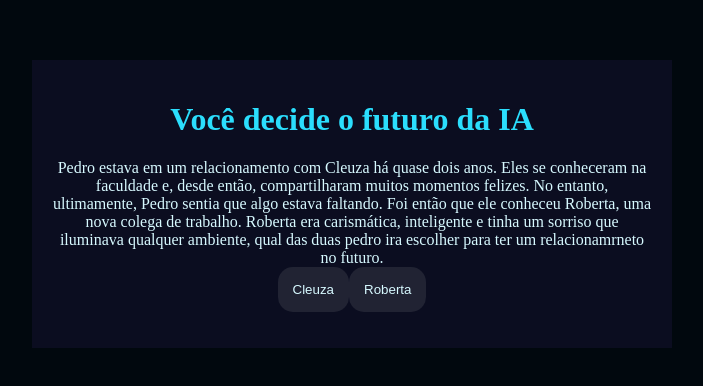
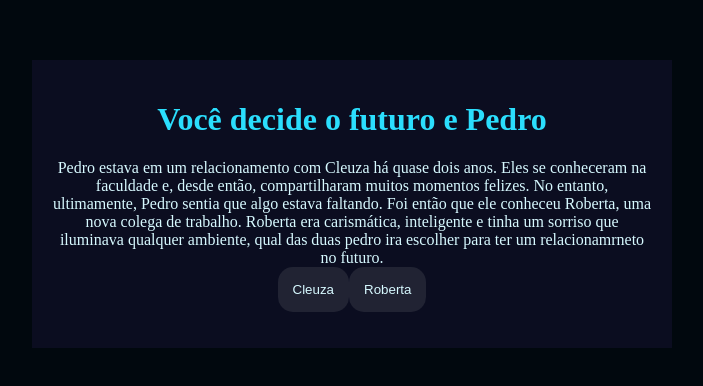
Before and after one commit to bahianoN30/Hist-ria, a plain HTML site: page História/index.html in a window 1280 px wide. Shown: the part 204-590 px from the top of the page, without its empty margins (288-991 px from the left). Drawn offline with Linux system fonts and the light colour scheme.

Commit message:
Update index.html

```diff
--- a/História/index.html
+++ b/História/index.html
@@ -8,7 +8,7 @@
 </head>
 <body>
     <div class="caixa-principal">
-        <h1>Você decide o futuro da IA</h1>
+        <h1>Você decide o futuro e Pedro</h1>
         <div class="caixa-perguntas"></div>
         <div class="caixa-alternativas"></div>
         <div class="caixa-resultado">
```
